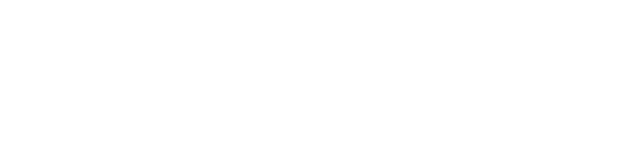
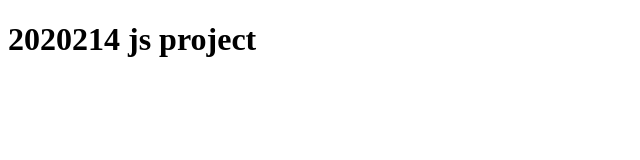
Before and after one commit to kimeunbeen/js-study, a plain HTML site: page index.html in a window 1280 px wide. Shown: the whole page, without its empty margins (0-640 px from the left). Drawn offline with Linux system fonts and the light colour scheme.

Commit message:
20250214

```diff
--- a/index.html
+++ b/index.html
@@ -5,5 +5,7 @@
     <meta name="viewport" content="width=device-width, initial-scale=1.0" />
     <title>Document</title>
   </head>
-  <body></body>
+  <body>
+    <h1>2020214 js project</h1>
+  </body>
 </html>
```
